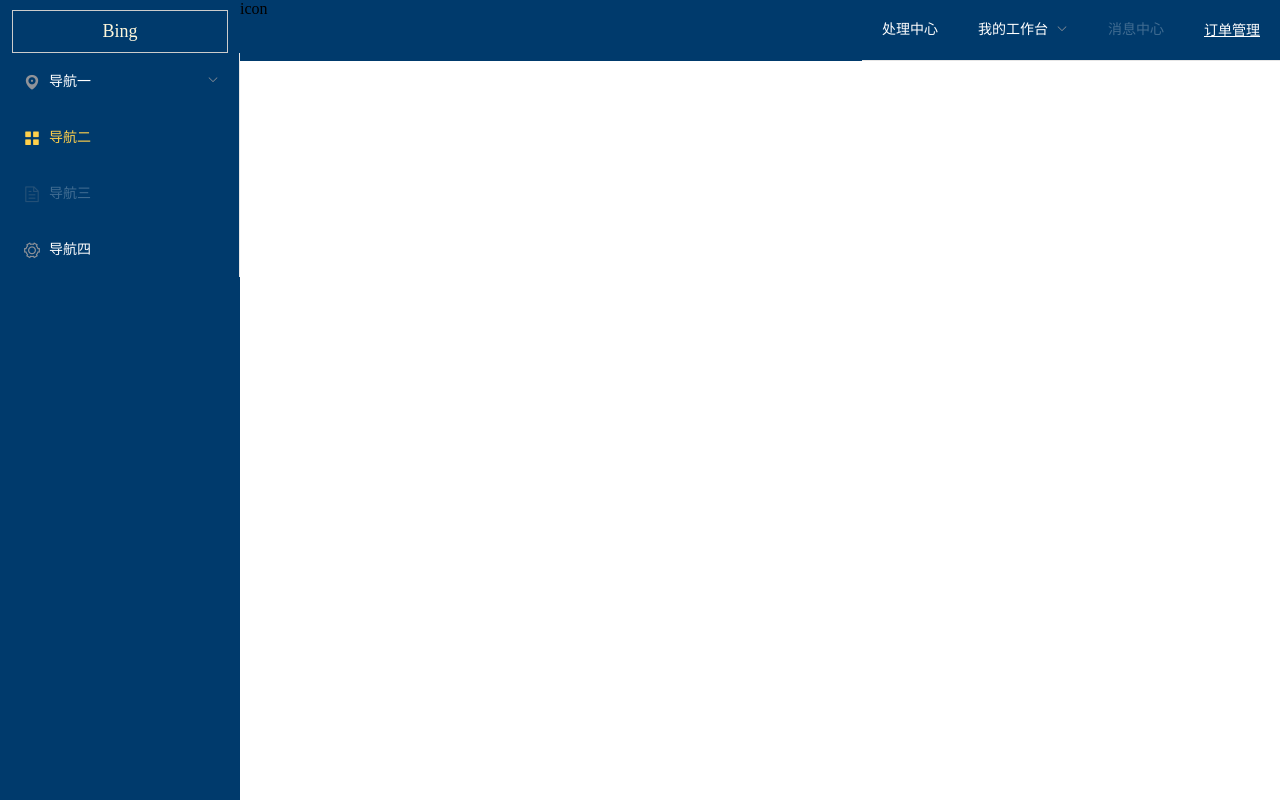
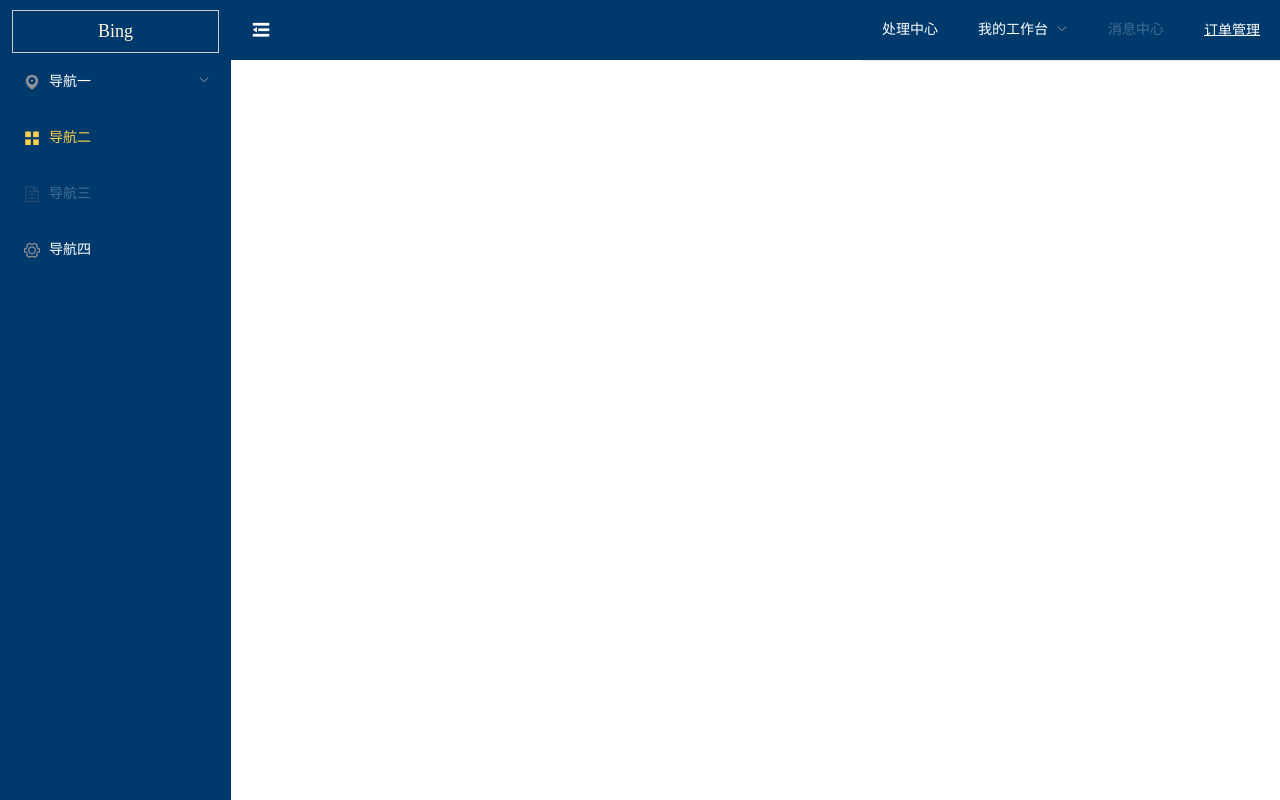
Before and after one commit to xiaopangzhi0630/hotelManger, a Vue app: page /layout in a window 1280 px wide. Built offline with nearby package versions, Linux system fonts and the light colour scheme.

Commit message:
菜单修改

```diff
--- a/src/router/index.js
+++ b/src/router/index.js
@@ -10,6 +10,7 @@ const routes = [
   {
     path: '/',
     name: 'Login',
+    redirect: '/layout',
     component: () => import('@v/login/Login.vue')
   },
   {
--- a/src/views/layout/Layout.vue
+++ b/src/views/layout/Layout.vue
@@ -1,24 +1,22 @@
 <template>
-  <div class="main">
+  <div class="layout">
+    <!-- 左侧菜单 -->
     <div class="left">
+
+      <div class="aside">
         <div class="logo">
           Bing
         </div>
         <el-menu default-active="2" class="el-menu-vertical-demo" @open="handleOpen" @close="handleClose"
-        background-color="#003a6c" text-color="#fff" active-text-color="#ffd04b">
+          :collapse="isCollapse" background-color="#003a6c" text-color="#fff" active-text-color="#ffd04b">
           <el-submenu index="1">
             <template slot="title">
               <i class="el-icon-location"></i>
               <span>导航一</span>
             </template>
-          <el-menu-item-group>
-            <template slot="title">分组一</template>
             <el-menu-item index="1-1">选项1</el-menu-item>
             <el-menu-item index="1-2">选项2</el-menu-item>
-          </el-menu-item-group>
-          <el-menu-item-group title="分组2">
             <el-menu-item index="1-3">选项3</el-menu-item>
-          </el-menu-item-group>
             <el-submenu index="1-4">
               <template slot="title">选项4</template>
               <el-menu-item index="1-4-1">选项1</el-menu-item>
@@ -39,11 +37,16 @@
         </el-menu>
       </div>
 
+    </div>
+
     <div class="right">
       <div class="top">
-        <div>icon</div>
+        <div class="bg" @click="isShowMenu">
+          <i :class="!isCollapse? 'el-icon-s-fold' : 'el-icon-s-unfold'"></i>
+        </div>
+
         <el-menu :default-active="activeIndex2" class="el-menu-demo" mode="horizontal" @select="handleSelect"
-          background-color="#003a6c" text-color="#fff" active-text-color="#ffd04b">
+          background-color="#003a6c" text-color="#fff" active-text-color="#ffd04b" style="height: 100%;">
           <el-menu-item index="1">处理中心</el-menu-item>
           <el-submenu index="2">
             <template slot="title">我的工作台</template>
@@ -61,6 +64,8 @@
           <el-menu-item index="4"><a href="https://www.ele.me" target="_blank">订单管理</a></el-menu-item>
         </el-menu>
 
+
+
       </div>
       <div class="nav"></div>
     </div>
@@ -70,7 +75,19 @@
 <script>
   export default {
     data() {
-      return {}
+      return {
+        isCollapse: false,
+        activeIndex2: '',
+
+        openMenuStyle: {
+          // height: '100vh',
+          width: '230px'
+        },
+        closeMenuStlye: {
+          //  height: '100vh',
+        }
+
+      }
     },
     methods: {
       handleOpen(key, keyPath) {
@@ -78,43 +95,100 @@
       },
       handleClose(key, keyPath) {
         console.log(key, keyPath);
+      },
+      handleSelect() {},
+
+      // 菜单栏展开与收缩
+      isShowMenu() {
+        if (!this.isCollapse) {
+          this.isCollapse = true;
+        } else {
+          this.isCollapse = false;
+        }
       }
     }
   }
 </script>
 
 <style lang="scss" scoped>
-  .main {
+  .layout {
     width: 100vw;
-    height: 100vh;
     display: flex;
 
+    // 左侧
     .left {
-      width: 240px;
+      // width: 230px;
       background: #003a6c;
-      padding: 10px 0;
+      // height: calc(100vh -30px);
+      height: 100vh;
+      overflow: auto;
 
       .logo {
         width: 90%;
         font-size: 18px;
         color: cornsilk;
         text-align: center;
-        padding: 10px 0;
+        padding: 10px;
         border: 1px solid #ccc;
         margin: 0 auto;
         box-sizing: border-box;
+      }
 
+      .aside {
+        height: calc(100vh - 60px);
+        padding-top: 10px;
+
+        // 折叠菜单关键代码, 样式
+        .el-menu-vertical-demo:not(.el-menu--collapse) {
+          width: 230px;
+          min-height: 400px;
+          height: 100%;
+        }
+
+        .el-menu {
+          border-right: solid 1px transparent;
         }
       }
 
+    }
+
+    // 右侧
     .right {
       flex: 1;
 
       .top {
         display: flex;
         justify-content: space-between;
+        align-items: center;
         background: #003a6c;
+        height: 60px;
+      }
+
+      .bg {
+        position: relative;
+        margin-left: 30px;
+
+        i {
+          position: absolute;
+          height: 25px;
+          width: 25px;
+          color: white;
+          font-size: 22px;
+          line-height: 25px;
+          text-align: center;
+          cursor: pointer;
+          left: 50%;
+          top: 50%;
+          transform: translate(-50%, -50%);
+          border-radius: 50%;
         }
       }
+
+      .bg>i:hover {
+        color: #003a6c;
+        background-color: #ece5e5fa;
+      }
+    }
+
   }
 </style>
--- a/src/views/login/Login.vue
+++ b/src/views/login/Login.vue
@@ -1,9 +1,6 @@
 <template>
   <div class="layout">
     <canvas id="particle-canvas" width="910" height="875"></canvas>
-    <div class="bg">
-
-    </div>
 
     <div class="main">
 
@@ -11,10 +8,12 @@
       <el-form :model="ruleForm" status-icon :rules="rules" ref="ruleForm" size="mini" label-width="100px"
         class="demo-ruleForm">
         <el-form-item label="账号" prop="userName">
-          <el-input type="password" v-model="ruleForm.userName" placeholder="admin" autocomplete="off" style="width: 80%"></el-input>
+          <el-input type="password" v-model="ruleForm.userName" placeholder="admin" autocomplete="off"
+            style="width: 80%"></el-input>
         </el-form-item>
         <el-form-item label="密码" prop="password">
-          <el-input type="password" v-model="ruleForm.password" placeholder="123"  autocomplete="off" style="width: 80%"></el-input>
+          <el-input type="password" v-model="ruleForm.password" placeholder="123" autocomplete="off" style="width: 80%">
+          </el-input>
         </el-form-item>
         <el-form-item label="" prop="checked">
           <el-checkbox v-model="ruleForm.checked">记住我</el-checkbox>
@@ -88,7 +87,9 @@
           if (valid) {
             // alert('submit!');
             // 请求接口  实现登录
-            this.$router.push({path: '/layout'})
+            this.$router.push({
+              path: '/layout'
+            })
           } else {
             console.log('error submit!!');
             return false;
```
Lines whose indentation alone changed are shown as unchanged.
